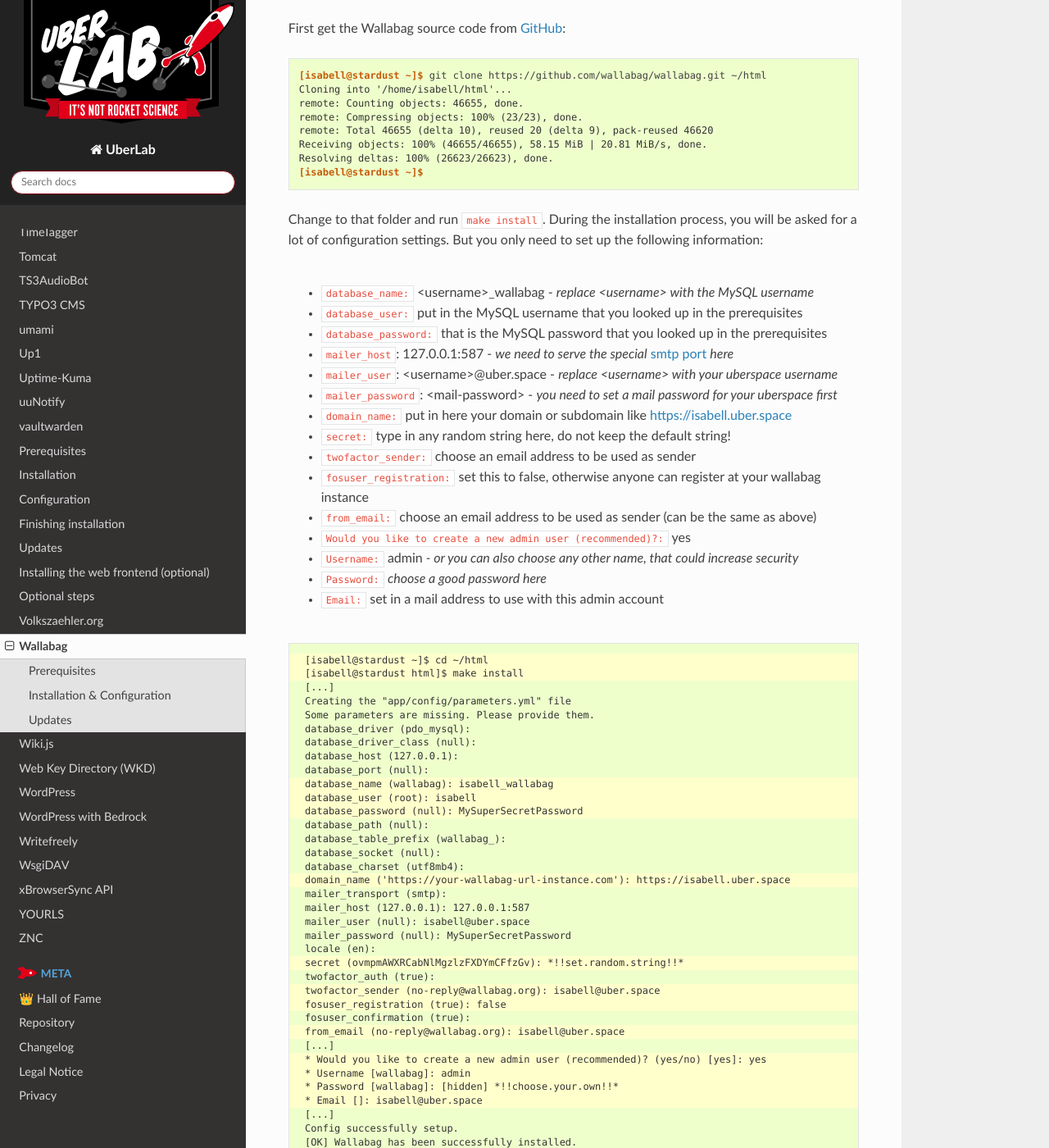
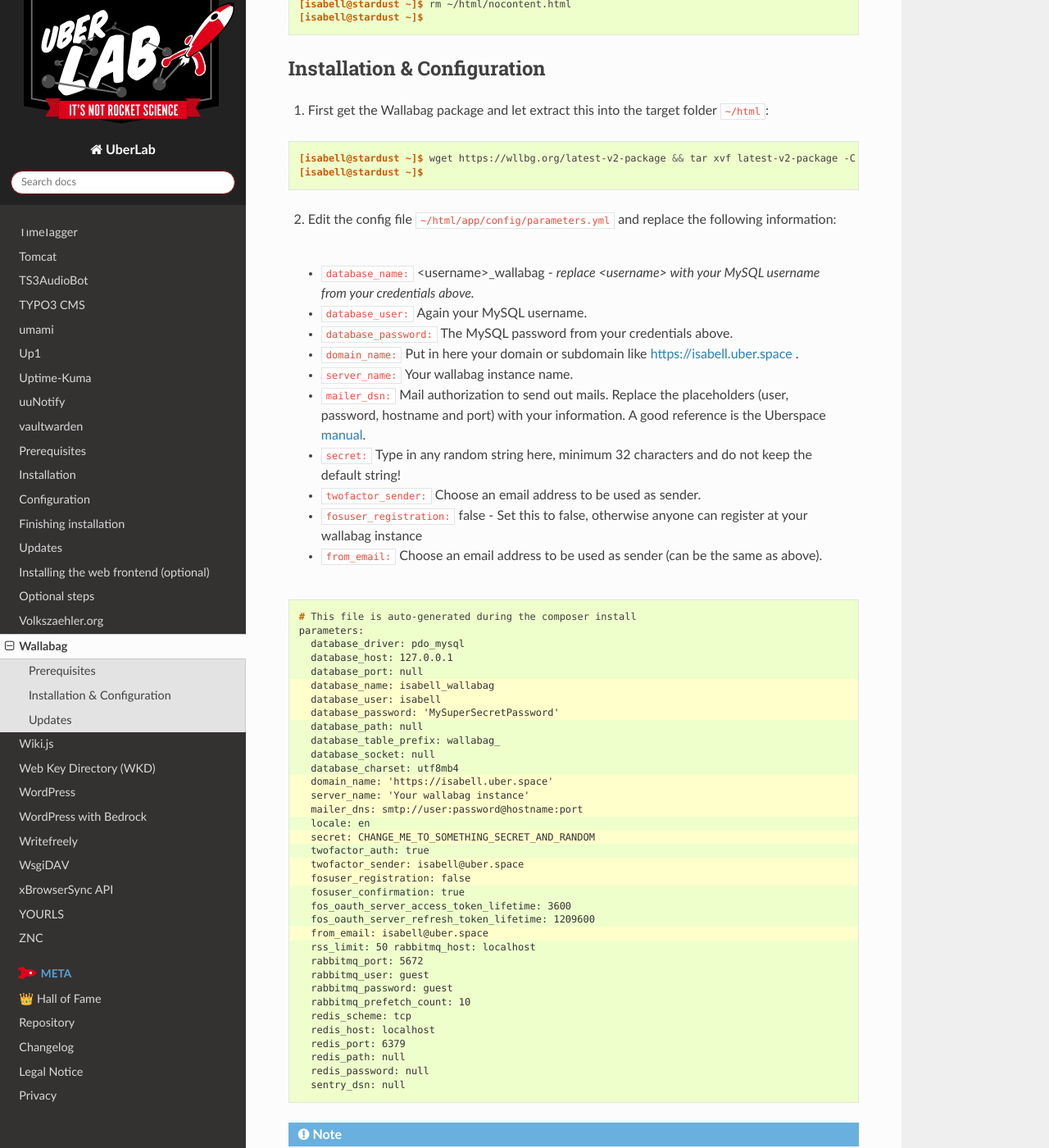
Before and after one commit to Uberspace/lab, a Sphinx documentation site: the page built from source/guide_wallabag.rst, in a window 1280 px wide and 1400 px high, scrolled down 2013 px. Shown: the whole window at 82% size. Built offline with Sphinx 7.4.7 and the Read the Docs theme 2.0.0, drawn with Linux system fonts in a browser that asks for light colours; some of the changed text lies outside the part shown.

Commit message:
[Wallabag] Guide Update (#1535)

```diff
--- a/source/guide_wallabag.rst
+++ b/source/guide_wallabag.rst
@@ -34,9 +35,9 @@
 
 ::
 
- [isabell@stardust ~]$ uberspace tools version show php
- Using 'PHP' version: '8.0'
- [isabell@stardust ~]$
+  [isabell@stardust ~]$ uberspace tools version show php
+  Using 'PHP' version: '8.0'
+  [isabell@stardust ~]$
 
 .. include:: includes/my-print-defaults.rst
 
@@ -48,93 +49,94 @@
 
 ::
 
- [isabell@stardust ~]$ rm ~/html/nocontent.html
- [isabell@stardust ~]$
+  [isabell@stardust ~]$ rm ~/html/nocontent.html
+  [isabell@stardust ~]$
 
 Installation & Configuration
-==============================
+============================
 
-First get the Wallabag source code from GitHub_:
+1. First get the Wallabag package and let extract this into the target folder ``~/html``:
 
 ::
 
-  [isabell@stardust ~]$ git clone https://github.com/wallabag/wallabag.git ~/html
-  Cloning into '/home/isabell/html'...
-  remote: Counting objects: 46655, done.
-  remote: Compressing objects: 100% (23/23), done.
-  remote: Total 46655 (delta 10), reused 20 (delta 9), pack-reused 46620
-  Receiving objects: 100% (46655/46655), 58.15 MiB | 20.81 MiB/s, done.
-  Resolving deltas: 100% (26623/26623), done.
+  [isabell@stardust ~]$ wget https://wllbg.org/latest-v2-package && tar xvf latest-v2-package -C ~/html --strip-components=1
   [isabell@stardust ~]$
 
-Change to that folder and run ``make install``. During the installation process, you will be asked for a lot of configuration settings. But you only need to set up the following information:
+2. Edit the config file ``~/html/app/config/parameters.yml`` and replace the following information:
 
-* ``database_name:`` <username>_wallabag - *replace <username> with the MySQL username*
-* ``database_user:`` put in the MySQL username that you looked up in the prerequisites
-* ``database_password:`` that is the MySQL password that you looked up in the prerequisites
-* ``mailer_host``: 127.0.0.1:587 - *we need to serve the special* :manual_anchor:`smtp port <mail-access.html#smtp>` *here*
-* ``mailer_user``: <username>@uber.space - *replace <username> with your uberspace username*
-* ``mailer_password``: <mail-password> - *you need to set a mail password for your uberspace first*
-* ``domain_name:`` put in here your domain or subdomain like https://isabell.uber.space
-* ``secret:`` type in any random string here, do not keep the default string!
-* ``twofactor_sender:`` choose an email address to be used as sender
-* ``fosuser_registration:`` set this to false, otherwise anyone can register at your wallabag instance
-* ``from_email:`` choose an email address to be used as sender (can be the same as above)
-
-* ``Would you like to create a new admin user (recommended)?:`` yes
-* ``Username:`` admin *- or you can also choose any other name, that could increase security*
-* ``Password:`` *choose a good password here*
-* ``Email:`` set in a mail address to use with this admin account
+* ``database_name:`` <username>_wallabag - *replace <username> with your MySQL username from your credentials above.*
+* ``database_user:`` Again your MySQL username.
+* ``database_password:`` The MySQL password from your credentials above.
+* ``domain_name:`` Put in here your domain or subdomain like https://isabell.uber.space .
+* ``server_name:`` Your wallabag instance name.
+* ``mailer_dsn:`` Mail authorization to send out mails. Replace the placeholders (user, password, hostname and port) with your information. A good reference is the Uberspace :manual_anchor:`manual <mail-access.html#smtp>`.
+* ``secret:`` Type in any random string here, minimum 32 characters and do not keep the default string!
+* ``twofactor_sender:`` Choose an email address to be used as sender.
+* ``fosuser_registration:`` false - Set this to false, otherwise anyone can register at your wallabag instance
+* ``from_email:`` Choose an email address to be used as sender (can be the same as above).
 
 .. code-block:: console
- :emphasize-lines: 1,2,10,11,12,17,23,25,26,28,30,31,32,33
+  :emphasize-lines: 6,7,8,13,14,15,17,19,20,24
+
+  # This file is auto-generated during the composer install
+  parameters:
+    database_driver: pdo_mysql
+    database_host: 127.0.0.1
+    database_port: null
+    database_name: isabell_wallabag
+    database_user: isabell
+    database_password: 'MySuperSecretPassword'
+    database_path: null
+    database_table_prefix: wallabag_
+    database_socket: null
+    database_charset: utf8mb4
+    domain_name: 'https://isabell.uber.space'
+    server_name: 'Your wallabag instance'
+    mailer_dns: smtp://user:password@hostname:port
+    locale: en
+    secret: CHANGE_ME_TO_SOMETHING_SECRET_AND_RANDOM
+    twofactor_auth: true
+    twofactor_sender: isabell@uber.space
+    fosuser_registration: false
+    fosuser_confirmation: true
+    fos_oauth_server_access_token_lifetime: 3600
+    fos_oauth_server_refresh_token_lifetime: 1209600
+    from_email: isabell@uber.space
+    rss_limit: 50 rabbitmq_host: localhost
+    rabbitmq_port: 5672
+    rabbitmq_user: guest
+    rabbitmq_password: guest
+    rabbitmq_prefetch_count: 10
+    redis_scheme: tcp
+    redis_host: localhost
+    redis_port: 6379
+    redis_path: null
+    redis_password: null
+    sentry_dsn: null
+
+.. note:: You can change all the settings afterwards inside the ``~/html/app/config/parameters.yml`` file. In case of changes please clear the cache with:
+
+::
 
   [isabell@stardust ~]$ cd ~/html
-  [isabell@stardust html]$ make install
-  [...]
-  Creating the "app/config/parameters.yml" file
-  Some parameters are missing. Please provide them.
-  database_driver (pdo_mysql):
-  database_driver_class (null):
-  database_host (127.0.0.1):
-  database_port (null):
-  database_name (wallabag): isabell_wallabag
-  database_user (root): isabell
-  database_password (null): MySuperSecretPassword
-  database_path (null):
-  database_table_prefix (wallabag_):
-  database_socket (null):
-  database_charset (utf8mb4):
-  domain_name ('https://your-wallabag-url-instance.com'): https://isabell.uber.space
-  mailer_transport (smtp):
-  mailer_host (127.0.0.1): 127.0.0.1:587
-  mailer_user (null): isabell@uber.space
-  mailer_password (null): MySuperSecretPassword
-  locale (en):
-  secret (ovmpmAWXRCabNlMgzlzFXDYmCFfzGv): *!!set.random.string!!*
-  twofactor_auth (true):
-  twofactor_sender (no-reply@wallabag.org): isabell@uber.space
-  fosuser_registration (true): false
-  fosuser_confirmation (true):
-  from_email (no-reply@wallabag.org): isabell@uber.space
-  [...]
-  * Would you like to create a new admin user (recommended)? (yes/no) [yes]: yes
-  * Username [wallabag]: admin
-  * Password [wallabag]: [hidden] *!!choose.your.own!!*
-  * Email []: isabell@uber.space
-  [...]
-  Config successfully setup.
-  [OK] Wallabag has been successfully installed.
-  [OK] You can now configure your web server, see https://doc.wallabag.org
-  [isabell@stardust html]$
+  [isabell@stardust ~]$ php bin/console cache:clear --env=prod
+  [isabell@stardust ~]$
 
-.. note:: You just need to set the highlighted values (as explained above), for the others just accept the default values with *enter*. You can change all the settings afterwards inside the ``~/html/app/config/parameters.yml`` file.
+3. Start the installation.
 
-To apply changes to parameters.yml, you have to clear your cache by deleting everything in ``~/var/cache`` with this command:
+::
 
-``[isabell@stardust html]$ bin/console cache:clear -e=prod``.
+  [isabell@stardust ~]$ cd ~/html
+  [isabell@stardust ~]$ php bin/console wallabag:install --env=prod
+  [isabell@stardust ~]$
 
-You still need to forward your document root to the ``/web`` folder where the public content is located. Therefore create a ``.htaccess`` file inside the ``~/html`` folder with the following content:
+.. note:: In case of problems, please check your config file and clear the cache afterwards.
+
+.. note:: During the installation process you will asking for a new admin username.
+
+4. You still need to forward your document root to the ``/web`` folder where the public content is located.
+
+Therefore create a ``.htaccess`` file inside the ``~/html`` folder with the following content:
 
 ::
 
@@ -146,24 +148,101 @@
 Updates
 =======
 
-.. note:: Check the update feed_ regularly to stay informed about the newest version.
+The update process is quiet tricky due to the fact there is no update script for shared hosts available. Everthing is to maintain manually.
 
-If there is a new version available, you can update with the following command:
+Plus the update steps could be different from version to version. Sometimes some database changes "and" file updates are necessary, or only file and configuration updates.
 
-.. code-block:: console
+.. note:: It is highly recommended to read the Wallabag `upgrade information`_ to consider all necessary changes. And to backup all files before you change anything.
+
+The following is more a common approach to have a general guide line:
+
+1. Backup (move) your existing Wallabag installation.
+
+::
+
+  [isabell@stardust ~]$ mkdir -p ~/wb_backup/wallabag_old/
+  [isabell@stardust ~]$
+
+Move all files and directories as backup because only to overwrite an existing installation with a new package will serve problems.
+
+::
+
+  [isabell@stardust ~]$ mv ~/html/* ~/wb_backup/wallabag_old/
+  [isabell@stardust ~]$
+
+2. Download the actual package and ectract it to the target directory.
+
+::
+
+  [isabell@stardust ~]$ cd ~/wb_backup/
+  [isabell@stardust ~]$ wget https://wllbg.org/latest-v2-package && tar xvf latest-v2-package -C ~/html --strip-components=1
+  [isabell@stardust ~]$
+
+3. Backup the new reference config file.
+
+::
+
+  [isabell@stardust ~]$ cp ~/html/app/config/parameters.yml ~/wb_backup/parameters.yml.reference
+  [isabell@stardust ~]$
+
+4. Copy your existing config and .htaccess file to the new installation.
+
+::
+
+  [isabell@stardust ~]$ cp ~/wb_backup/wallabag_old/app/config/parameters.yml ~/html/app/config/
+  [isabell@stardust ~]$
+
+::
+
+  [isabell@stardust ~]$ cp ~/wb_backup/wallabag_old/.htaccess ~/html/
+  [isabell@stardust ~]$
+
+
+The Wallabag `upgrade information`_ is your first source to get information about possible changes. The reference config file usually shows possible changes as example.
+
+Please consider possible changes in your config file and clear the cache.
+
+::
 
   [isabell@stardust ~]$ cd ~/html
-  [isabell@stardust html]$ make update
-  [isabell@stardust html]$
+  [isabell@stardust ~]$ php bin/console cache:clear --env=prod
+  [isabell@stardust ~]$
 
+6. Database upgrade.
+
+The Wallabag `upgrade information`_ shows also possible hints for a database update.
+
+A good help is the :manual_anchor:`webinterface <database-mysql.html#webinterface>` to consider:
+
+a) A database backup.
+b) A console to place SQL statements from the Wallabag upgrade information.
+
+7. Start the upgrade.
+
+.. note:: Please answer the questions on all database topics with no, otherwise you will lose your data. It is also not necessary to create an admin account.
+
+::
+
+  [isabell@stardust ~]$ cd ~/html
+  [isabell@stardust ~]$ php bin/console wallabag:install --env=prod
+  [isabell@stardust ~]$
+
+7. Cleanup.
+
+The wb_backup directory is used to place copies of important files. You can delete this directory but it is recommended to keep it as an information source.
+
+8. Start.
+
+Your Wallabag instance should be available again.
 
 .. _Wallabag: https://wallabag.org
-.. _GitHub: https://github.com/wallabag/wallabag
+.. _Project: https://github.com/wallabag/wallabag
 .. _feed: https://github.com/wallabag/wallabag/releases.atom
 .. _Firefox Pocket: https://support.mozilla.org/en-US/kb/save-web-pages-later-pocket-firefox
+.. _upgrade information: https://doc.wallabag.org/en/admin/upgrade.html
 
 ----
 
-Tested with Wallabag 2.3.2 and Uberspace 7.1.2
+Tested with Wallabag 2.6.1 and Uberspace 7.15.3
 
 .. author_list::
```
Also changed, not shown: other parts of source/guide_wallabag.rst (+1 -0 lines).
